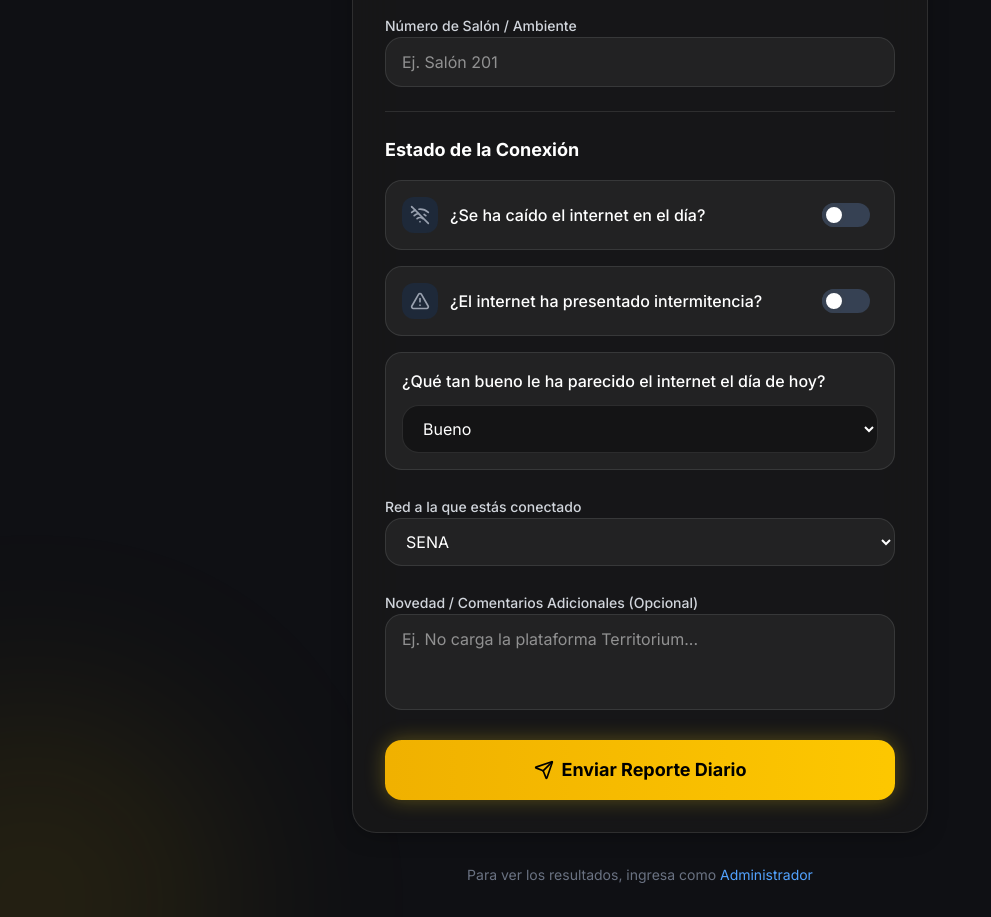
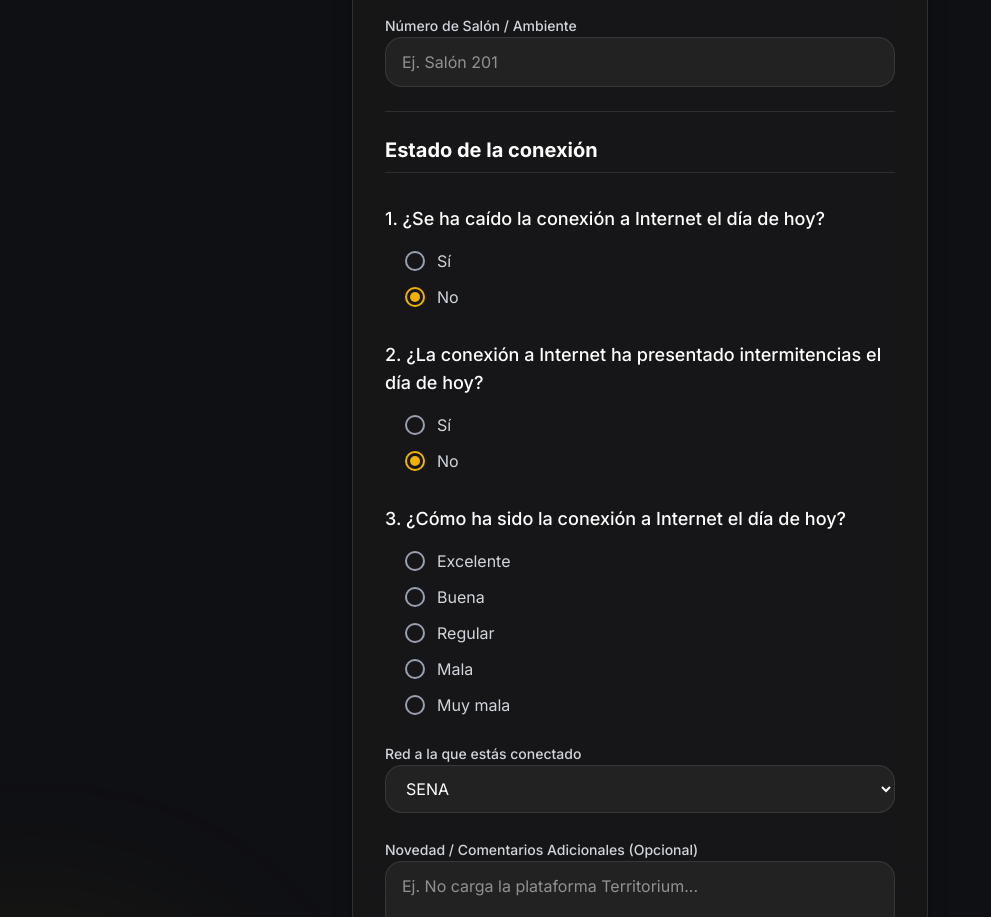
Before and after one commit to brayanxd99/polla-2026, a Next.js app: page / in a window 1280 px wide. Shown: the part 440-1357 px from the top of the page, without its empty margins (0-991 px from the left). Built offline with nearby package versions, Linux system fonts and the light colour scheme.

Commit message:
style: change questions UI to match mock up

```diff
--- a/src/app/page.tsx
+++ b/src/app/page.tsx
@@ -180,50 +180,95 @@ export default function Home() {
             <hr className="border-white/10" />
 
             {/* Questions */}
+            <div className="space-y-8">
+              <h3 className="text-xl font-bold text-white border-b border-white/10 pb-2">Estado de la conexión</h3>
+
+              {/* Question 1 */}
               <div className="space-y-4">
-              <h3 className="text-lg font-bold text-white mb-4">Estado de la Conexión</h3>
-
-              <label className="flex items-center justify-between p-4 rounded-xl border border-white/10 bg-white/5 cursor-pointer hover:bg-white/10 transition-colors">
-                <div className="flex items-center gap-3">
-                  <div className={`p-2 rounded-lg ${formData.seHaCaido ? 'bg-red-500/20 text-red-500' : 'bg-gray-800 text-gray-400'}`}>
-                    <WifiOff className="w-5 h-5" />
+                <p className="text-white font-medium text-lg">1. ¿Se ha caído la conexión a Internet el día de hoy?</p>
+                <div className="flex flex-col gap-3 pl-5">
+                  <label className="flex items-center gap-3 cursor-pointer group">
+                    <div className="relative flex items-center justify-center w-5 h-5">
+                      <input
+                        type="radio"
+                        name="seHaCaido"
+                        className="peer appearance-none w-5 h-5 rounded-full border-2 border-gray-400 checked:border-yellow-500 focus:outline-none focus:ring-2 focus:ring-yellow-500/30 transition-all cursor-pointer"
+                        checked={formData.seHaCaido === true}
+                        onChange={() => setFormData({...formData, seHaCaido: true})}
+                      />
+                      <div className="absolute w-2.5 h-2.5 rounded-full bg-yellow-500 opacity-0 peer-checked:opacity-100 transition-opacity pointer-events-none"></div>
                     </div>
-                  <div>
-                    <div className="text-white font-medium">¿Se ha caído el internet en el día?</div>
+                    <span className="text-gray-300 group-hover:text-white transition-colors">Sí</span>
+                  </label>
+                  <label className="flex items-center gap-3 cursor-pointer group">
+                    <div className="relative flex items-center justify-center w-5 h-5">
+                      <input
+                        type="radio"
+                        name="seHaCaido"
+                        className="peer appearance-none w-5 h-5 rounded-full border-2 border-gray-400 checked:border-yellow-500 focus:outline-none focus:ring-2 focus:ring-yellow-500/30 transition-all cursor-pointer"
+                        checked={formData.seHaCaido === false}
+                        onChange={() => setFormData({...formData, seHaCaido: false})}
+                      />
+                      <div className="absolute w-2.5 h-2.5 rounded-full bg-yellow-500 opacity-0 peer-checked:opacity-100 transition-opacity pointer-events-none"></div>
+                    </div>
+                    <span className="text-gray-300 group-hover:text-white transition-colors">No</span>
+                  </label>
                 </div>
               </div>
-                <div className="relative inline-block w-12 mr-2 align-middle select-none transition duration-200 ease-in">
-                  <input type="checkbox" className="toggle-checkbox absolute block w-6 h-6 rounded-full bg-white border-4 appearance-none cursor-pointer transition-transform duration-200 ease-in-out" checked={formData.seHaCaido} onChange={e => setFormData({...formData, seHaCaido: e.target.checked})} style={{ transform: formData.seHaCaido ? 'translateX(100%)' : 'translateX(0)', borderColor: formData.seHaCaido ? '#EF4444' : '#374151' }}/>
-                  <label className={`toggle-label block overflow-hidden h-6 rounded-full cursor-pointer ${formData.seHaCaido ? 'bg-red-500' : 'bg-gray-700'}`}></label>
+
+              {/* Question 2 */}
+              <div className="space-y-4">
+                <p className="text-white font-medium text-lg">2. ¿La conexión a Internet ha presentado intermitencias el día de hoy?</p>
+                <div className="flex flex-col gap-3 pl-5">
+                  <label className="flex items-center gap-3 cursor-pointer group">
+                    <div className="relative flex items-center justify-center w-5 h-5">
+                      <input
+                        type="radio"
+                        name="intermitencia"
+                        className="peer appearance-none w-5 h-5 rounded-full border-2 border-gray-400 checked:border-yellow-500 focus:outline-none focus:ring-2 focus:ring-yellow-500/30 transition-all cursor-pointer"
+                        checked={formData.intermitencia === true}
+                        onChange={() => setFormData({...formData, intermitencia: true})}
+                      />
+                      <div className="absolute w-2.5 h-2.5 rounded-full bg-yellow-500 opacity-0 peer-checked:opacity-100 transition-opacity pointer-events-none"></div>
                     </div>
+                    <span className="text-gray-300 group-hover:text-white transition-colors">Sí</span>
                   </label>
-
-              <label className="flex items-center justify-between p-4 rounded-xl border border-white/10 bg-white/5 cursor-pointer hover:bg-white/10 transition-colors">
-                <div className="flex items-center gap-3">
-                  <div className={`p-2 rounded-lg ${formData.intermitencia ? 'bg-yellow-500/20 text-yellow-500' : 'bg-gray-800 text-gray-400'}`}>
-                    <AlertTriangle className="w-5 h-5" />
+                  <label className="flex items-center gap-3 cursor-pointer group">
+                    <div className="relative flex items-center justify-center w-5 h-5">
+                      <input
+                        type="radio"
+                        name="intermitencia"
+                        className="peer appearance-none w-5 h-5 rounded-full border-2 border-gray-400 checked:border-yellow-500 focus:outline-none focus:ring-2 focus:ring-yellow-500/30 transition-all cursor-pointer"
+                        checked={formData.intermitencia === false}
+                        onChange={() => setFormData({...formData, intermitencia: false})}
+                      />
+                      <div className="absolute w-2.5 h-2.5 rounded-full bg-yellow-500 opacity-0 peer-checked:opacity-100 transition-opacity pointer-events-none"></div>
                     </div>
-                  <div>
-                    <div className="text-white font-medium">¿El internet ha presentado intermitencia?</div>
+                    <span className="text-gray-300 group-hover:text-white transition-colors">No</span>
+                  </label>
                 </div>
               </div>
-                <div className="relative inline-block w-12 mr-2 align-middle select-none transition duration-200 ease-in">
-                  <input type="checkbox" className="toggle-checkbox absolute block w-6 h-6 rounded-full bg-white border-4 appearance-none cursor-pointer transition-transform duration-200 ease-in-out" checked={formData.intermitencia} onChange={e => setFormData({...formData, intermitencia: e.target.checked})} style={{ transform: formData.intermitencia ? 'translateX(100%)' : 'translateX(0)', borderColor: formData.intermitencia ? '#EAB308' : '#374151' }}/>
-                  <label className={`toggle-label block overflow-hidden h-6 rounded-full cursor-pointer ${formData.intermitencia ? 'bg-yellow-500' : 'bg-gray-700'}`}></label>
+
+              {/* Question 3 */}
+              <div className="space-y-4">
+                <p className="text-white font-medium text-lg">3. ¿Cómo ha sido la conexión a Internet el día de hoy?</p>
+                <div className="flex flex-col gap-3 pl-5">
+                  {['Excelente', 'Buena', 'Regular', 'Mala', 'Muy mala'].map((option) => (
+                    <label key={option} className="flex items-center gap-3 cursor-pointer group">
+                      <div className="relative flex items-center justify-center w-5 h-5">
+                        <input
+                          type="radio"
+                          name="calificacion"
+                          className="peer appearance-none w-5 h-5 rounded-full border-2 border-gray-400 checked:border-yellow-500 focus:outline-none focus:ring-2 focus:ring-yellow-500/30 transition-all cursor-pointer"
+                          checked={formData.calificacion === option}
+                          onChange={() => setFormData({...formData, calificacion: option})}
+                        />
+                        <div className="absolute w-2.5 h-2.5 rounded-full bg-yellow-500 opacity-0 peer-checked:opacity-100 transition-opacity pointer-events-none"></div>
                       </div>
+                      <span className="text-gray-300 group-hover:text-white transition-colors">{option}</span>
                     </label>
-
-              <div className="p-4 rounded-xl border border-white/10 bg-white/5">
-                <label className="block text-white font-medium mb-3">¿Qué tan bueno le ha parecido el internet el día de hoy?</label>
-                <select
-                  className="w-full bg-black/40 border border-white/10 rounded-xl px-4 py-3 text-white focus:outline-none focus:ring-2 focus:ring-yellow-400 focus:border-transparent transition-all"
-                  value={formData.calificacion}
-                  onChange={e => setFormData({...formData, calificacion: e.target.value})}
-                >
-                  <option value="Bueno" className="bg-neutral-900 text-white">Bueno</option>
-                  <option value="Regular" className="bg-neutral-900 text-white">Regular</option>
-                  <option value="Malo" className="bg-neutral-900 text-white">Malo</option>
-                </select>
+                  ))}
+                </div>
               </div>
             </div>
 
```
Lines whose indentation alone changed are shown as unchanged.
